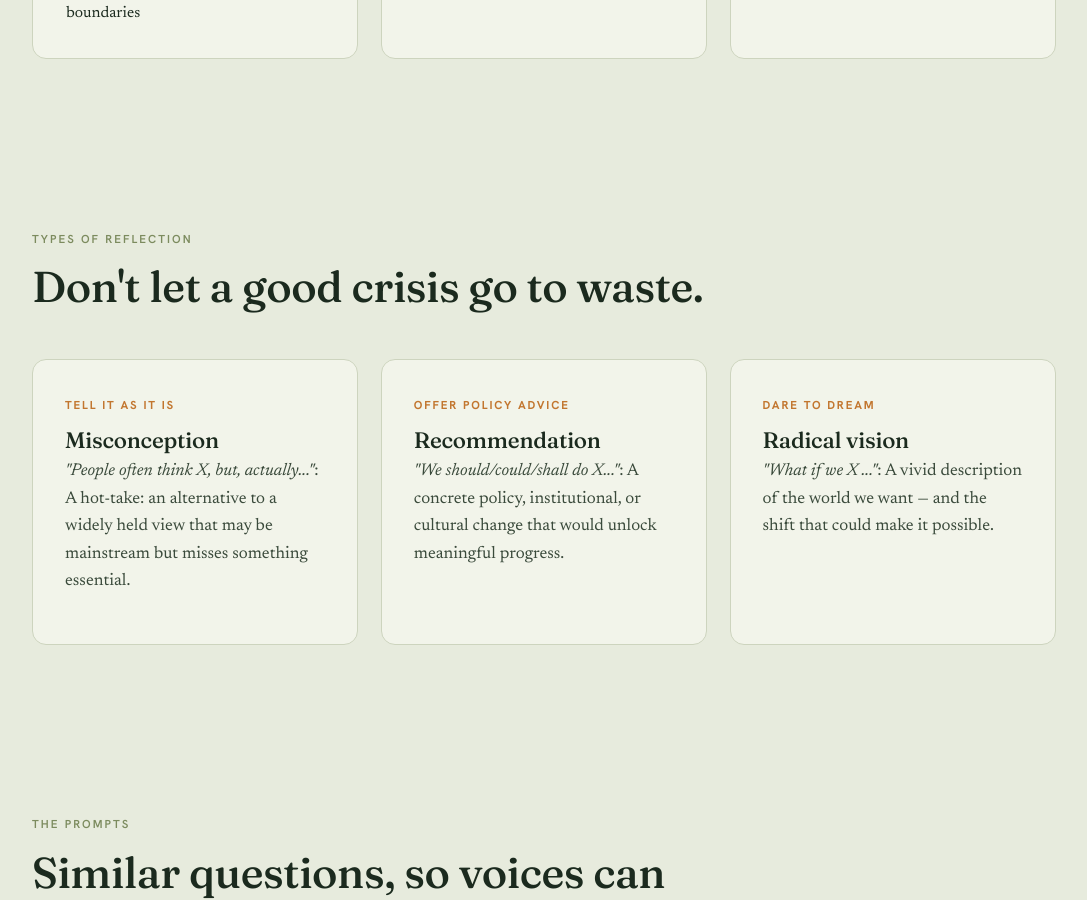
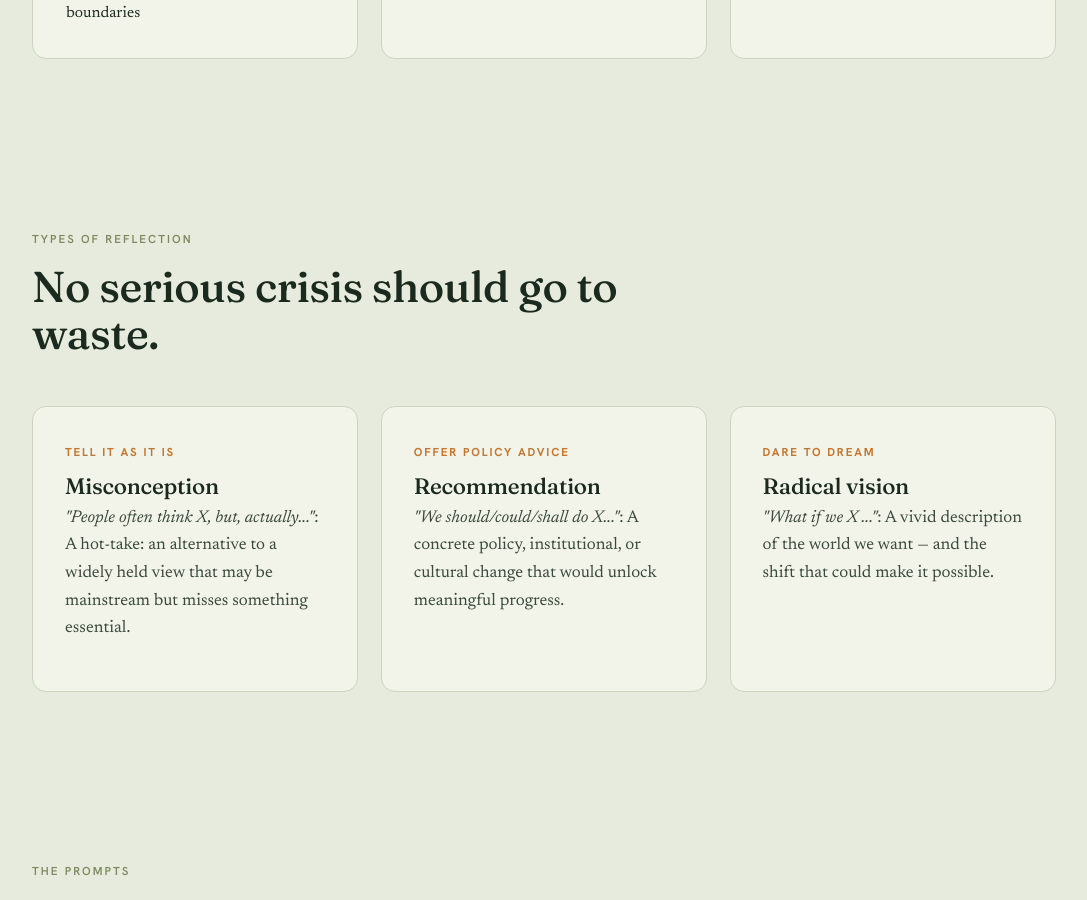
Before and after one commit to valentina-rm/understory, a Jekyll site: the page built from index.html, in a window 1280 px wide and 900 px high, scrolled down 3658 px. Shown: the whole window, without its empty margins (96-1183 px from the left). Built offline with Jekyll 4.4.1, drawn with Linux system fonts in a browser that asks for light colours.

Commit message:
crisis waste

```diff
--- a/index.html
+++ b/index.html
@@ -172,7 +172,7 @@ description: "A curated intellectual commons exploring our bonds with the earth,
   <div class="shell">
     <header class="section-head rise">
       <span class="eyebrow">Types of reflection</span>
-      <h2>Don't let a good crisis go to waste.</h2>
+      <h2>No serious crisis should go to waste.</h2>
     </header>
     <div class="lenses rise d1">
       <div class="lens">
```
